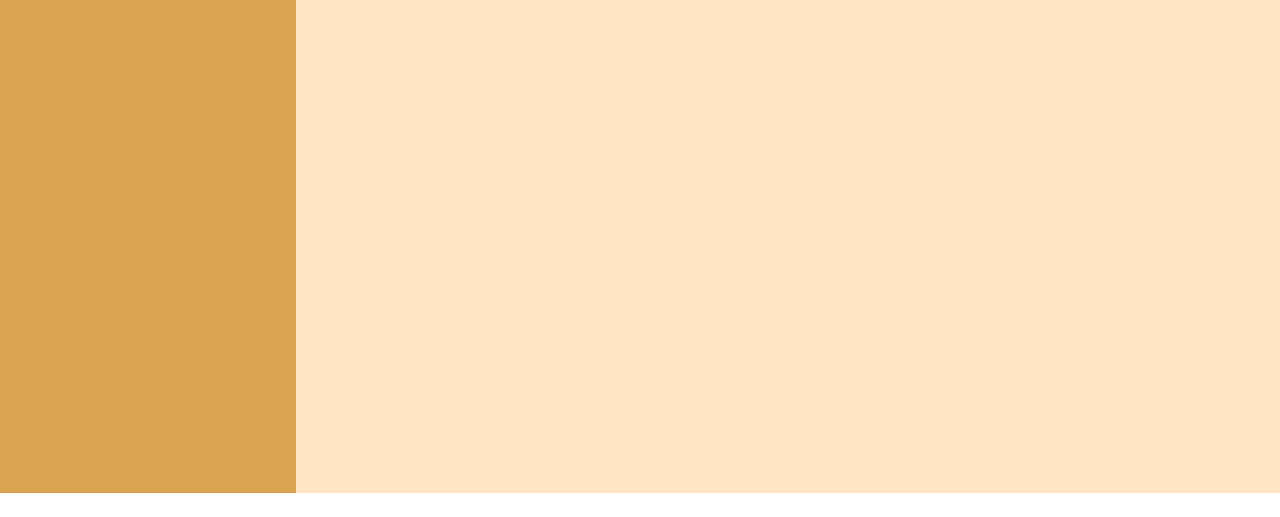
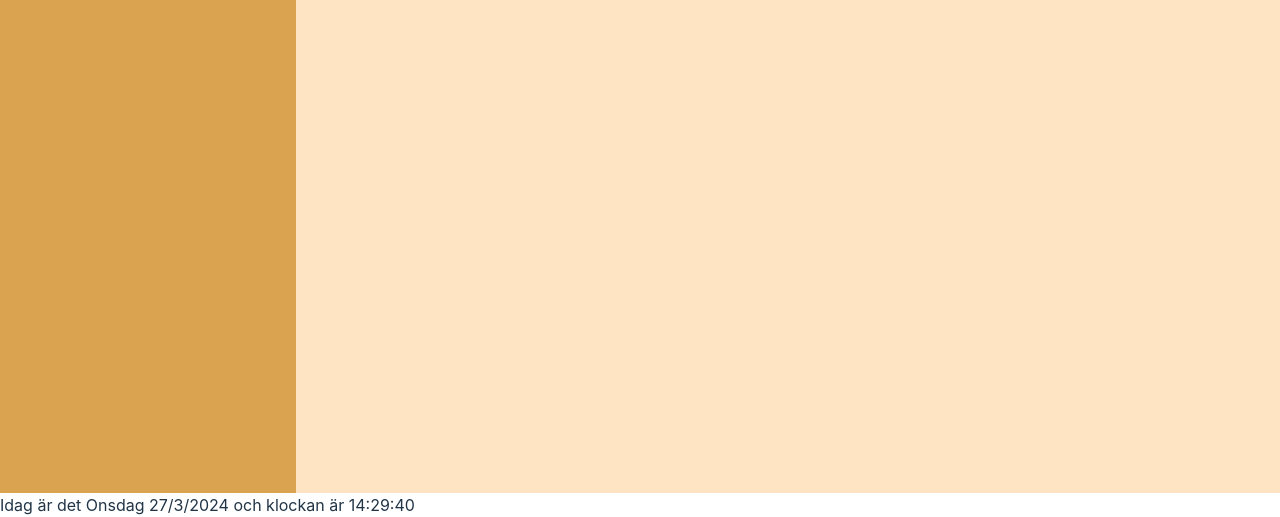
Before and after one commit to annkar73/min_hobby, a website built with Vite: page index.html in a window 1280 px wide. Shown: the part 445-962 px from the top of the page. Before the commit the page ends 938 px from the top, so only its background shows below. Built offline with nearby package versions, Linux system fonts and the light colour scheme.

Commit message:
:boom: added footer features

```diff
--- a/index.html
+++ b/index.html
@@ -9,7 +9,7 @@
   </head>
   <body>
     <header>
-      <h1>Min hobby - baka glutenfritt </h1>
+      <h1>Baka glutenfritt </h1>
     </header>
     <div class="wrapper">
       <nav id="sidebar">
@@ -29,6 +29,7 @@
 
     </div>
   </div>
+  <footer id="footer"><span id="currentTime"></span></footer>
 
     <script type="module" src="/main.js"></script>
   </body>
--- a/main.js
+++ b/main.js
@@ -123,13 +123,21 @@ showHome();
 document.addEventListener("DOMContentLoaded", function() {
   generateRecipeLinks(recipes);
 
-  window.addEventListener('resize', function() {
-    const sidebar = document.getElementById('sidebar');
-    const header = document.querySelector('header');
-    const dropdownContent = document.querySelector('.dropdown-content');
-
-    if (window.innerWidth <= 768 && sidebar.offsetTop < header.offsetHeight && dropdownContent.style.display === 'block') {
-      dropdownContent.style.display = 'none';
+  function updateTime() {
+    let currentTimeElement = document.getElementById('currentTime');
+    if (currentTimeElement) {
+      let now = new Date();
+      let days = ['Söndag', 'Måndag', 'Tisdag', 'Onsdag', 'Torsdag', 'Fredag', 'Lördag'];
+      let dayOfWeek = days[now.getDay()];
+      let date = now.getDate();
+      let month = now.getMonth() + 1;
+      let year = now.getFullYear();
+      let hours = now.getHours();
+      let minutes = now.getMinutes();
+      let seconds = now.getSeconds();
+      currentTimeElement.textContent = "Idag är det " + dayOfWeek + " " +  date + "/" + month + "/" + year + " och klockan är "  + hours + ":" + minutes + ":" + seconds;
     }
-  });
+  }
+  updateTime();
+  setInterval(updateTime, 1000);
 });
```
